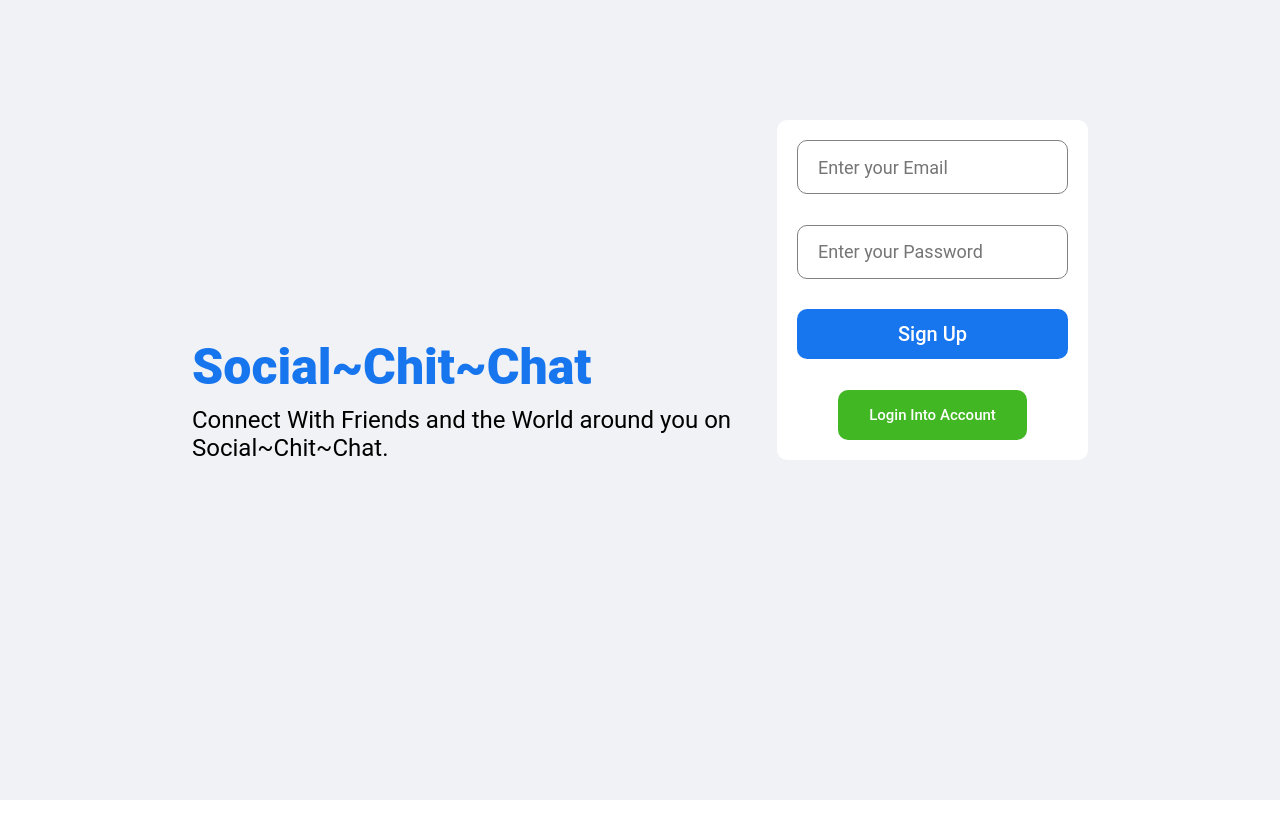
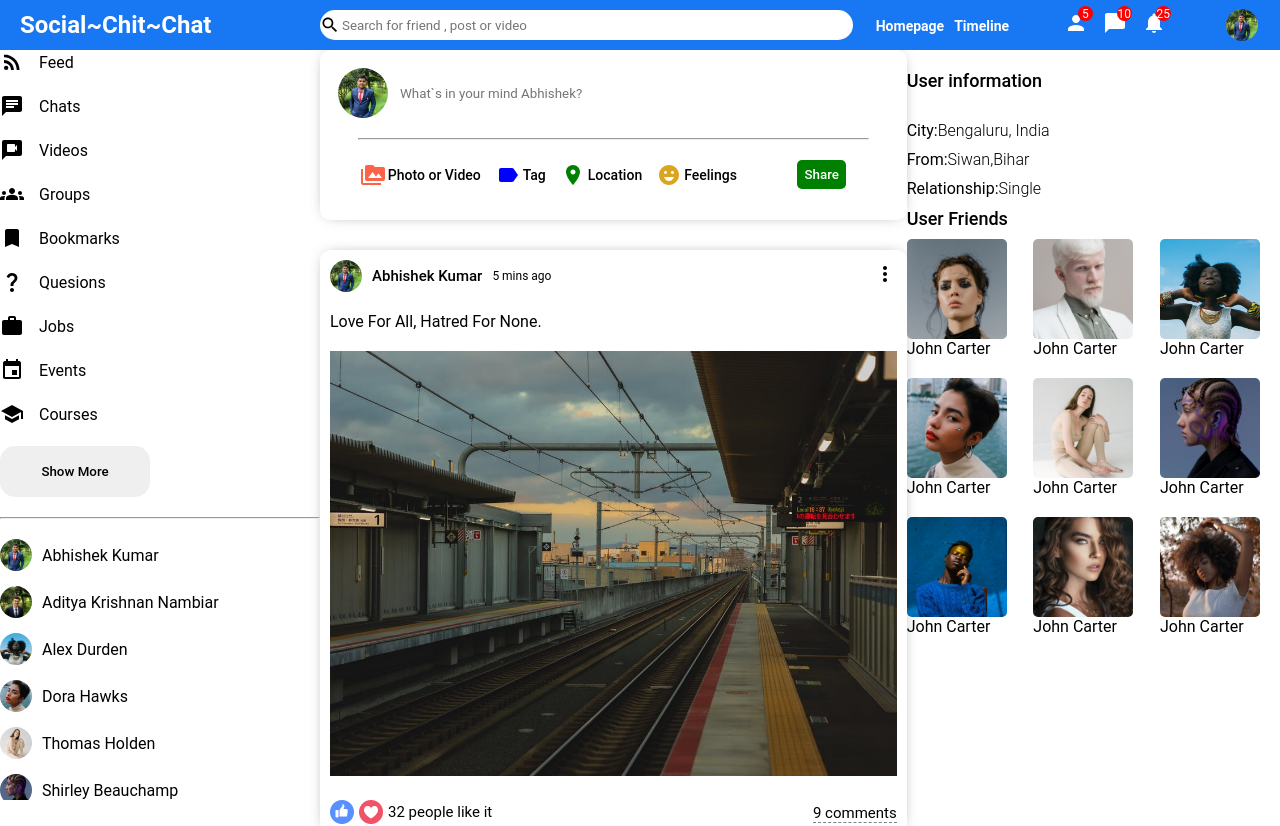
Before and after one commit to DILABS-WEB/Social_Media_Account, a React (Create React App) app in the folder social-media/: page / in a window 1280 px wide. Shown: the top 826 px of the page. Before the commit the page ends 800 px from the top, so only its background shows below. Built offline with nearby package versions, Linux system fonts and the light colour scheme.

Commit message:
updated with the the register page

```diff
--- a/social-media/src/App.js
+++ b/social-media/src/App.js
@@ -7,10 +7,10 @@ import Register from "./components/register/Register";
 
 function App() {
   return <>
-  {/* <Home/>  */}
+   <Home/>
   {/* <Profile/> */}
   {/* <Login/> */}
-  <Register/>
+  {/* <Register/> */}
   </>
 }
 
--- a/social-media/src/components/register/Register.jsx
+++ b/social-media/src/components/register/Register.jsx
@@ -11,8 +11,11 @@ export default function Register() {
             </div>
             <div className="loginRIght">
                 <div className="loginBox">
+                  <input placeholder="Username" type="text" className="loginInput" />
                   <input placeholder="Enter your Email" type="email" className="loginInput" />
+
                   <input placeholder="Enter your Password" type="password" className="loginInput" />
+                  <input placeholder="Confirm your Password" type="password" className="loginInput" />
                   <button className='loginButton'>Sign Up</button>
 
                   <button className="loginRegisterButton">Login Into Account</button>
--- a/social-media/src/components/register/register.css
+++ b/social-media/src/components/register/register.css
@@ -29,7 +29,7 @@ justify-content: center;
 }
 .loginBox{
 
-height: 300px;
+height: 400px;
 
 padding: 20px;
 background-color: white;
```
